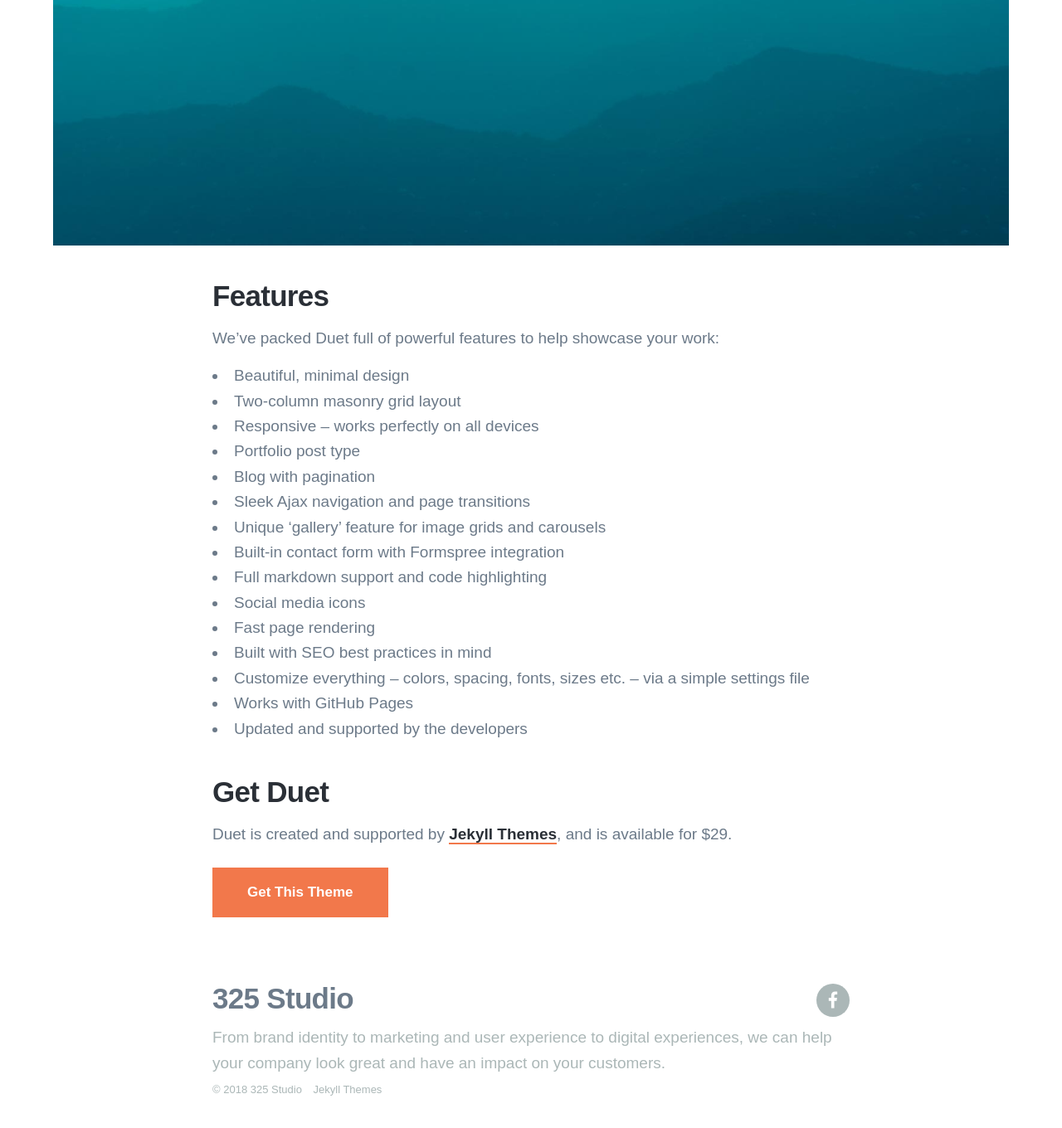
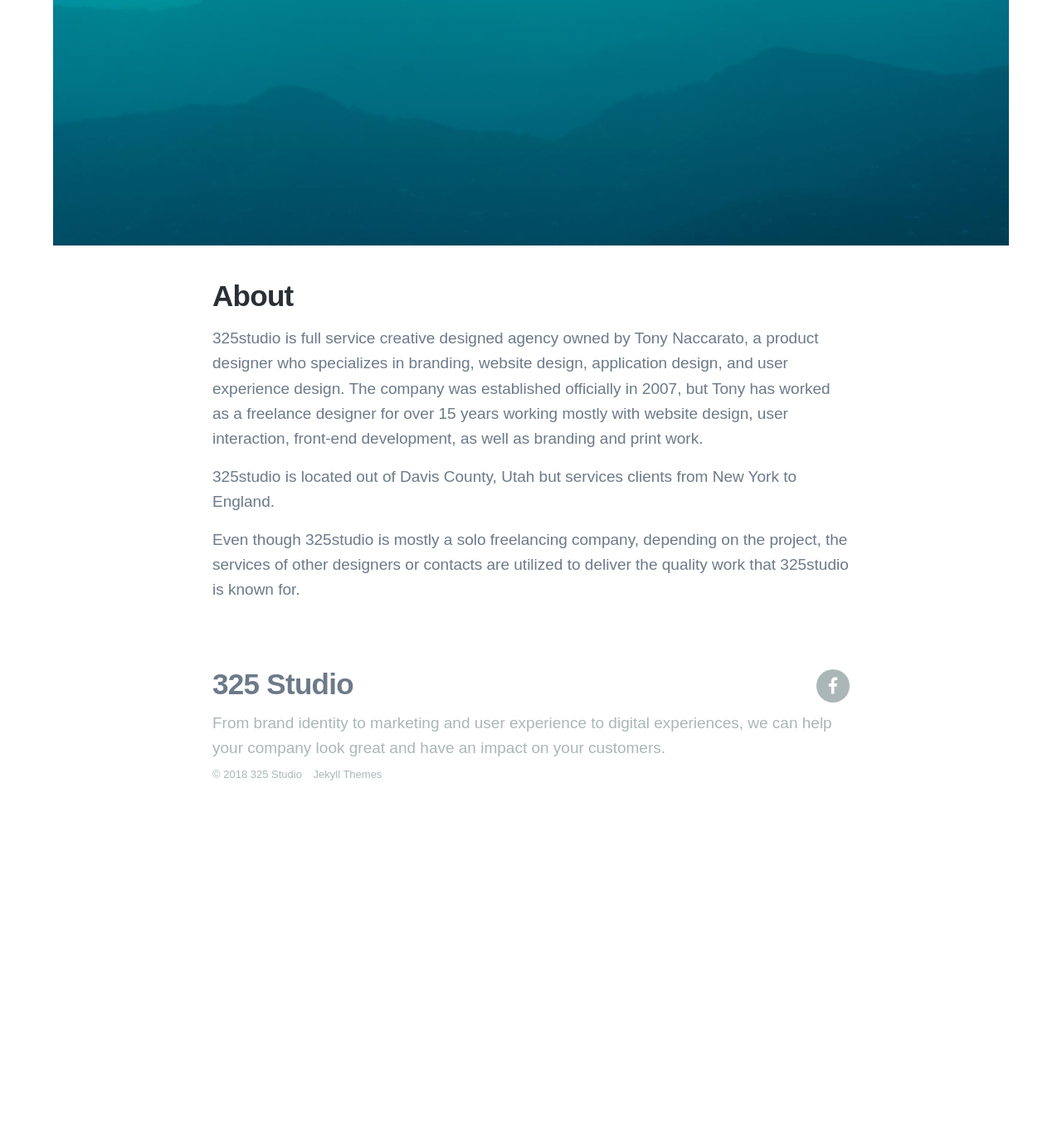
Before and after one commit to naccrat/325studio-old, a Jekyll site: the page built from _pages/about.md, in a window 1280 px wide and 1400 px high, scrolled down 757 px. Shown: the top 1360 px of the window at 83% size. Built offline with Jekyll 4.4.1, drawn with Linux system fonts in a browser that asks for light colours; nearby versions of some CDN libraries; some web fonts are replaced; after the commit the page ends 1777 px from its top, so only the background shows below that.

Commit message:
page changes

```diff
--- a/_pages/about.md
+++ b/_pages/about.md
@@ -7,28 +7,10 @@ featured_image: /images/demo/demo-landscape.jpg
 
 ![](/images/demo/demo-landscape.jpg)
 
-## Features
+## About
 
-We've packed Duet full of powerful features to help showcase your work:
+325studio is full service creative designed agency owned by Tony Naccarato, a product designer who specializes in branding, website design, application design, and user experience design. The company was established officially in 2007, but Tony has worked as a freelance designer for over 15 years working mostly with website design, user interaction, front-end development, as well as branding and print work.
 
-* Beautiful, minimal design
-* Two-column masonry grid layout
-* Responsive – works perfectly on all devices
-* Portfolio post type
-* Blog with pagination
-* Sleek Ajax navigation and page transitions
-* Unique 'gallery' feature for image grids and carousels
-* Built-in contact form with Formspree integration
-* Full markdown support and code highlighting
-* Social media icons
-* Fast page rendering
-* Built with SEO best practices in mind
-* Customize everything – colors, spacing, fonts, sizes etc. – via a simple settings file
-* Works with GitHub Pages
-* Updated and supported by the developers
+325studio is located out of Davis County, Utah but services clients from New York to England.
 
-## Get Duet
-
-Duet is created and supported by [Jekyll Themes](https://jekyllthemes.io), and is available for $29.
-
-<a href="https://jekyllthemes.io/theme/duet-portfolio-jekyll-theme" class="button button--large">Get This Theme</a>
+Even though 325studio is mostly a solo freelancing company, depending on the project, the services of other designers or contacts are utilized to deliver the quality work that 325studio is known for.
```
Also changed, not shown: index.html (+4 -5 lines).
